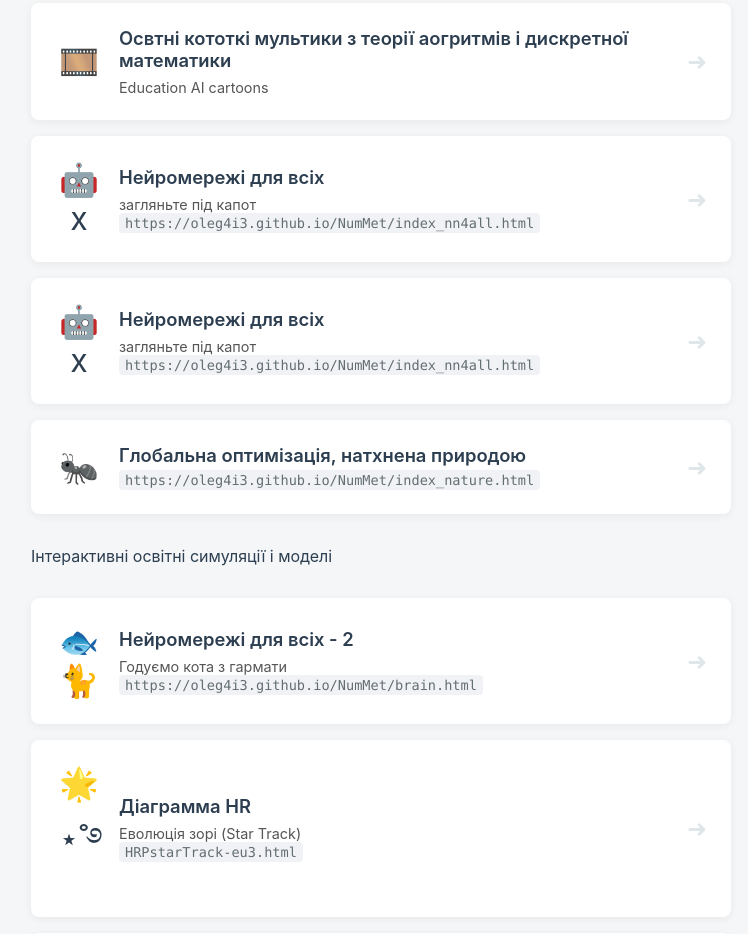
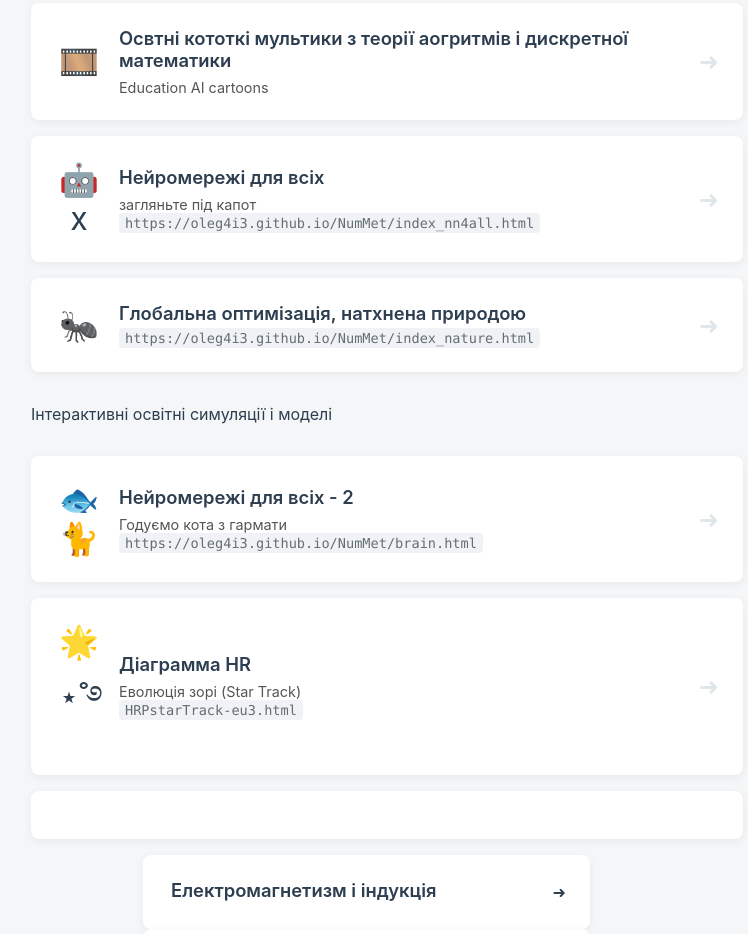
Before and after one commit to Oleg4i3/podelki, a plain HTML site: page index.html in a window 1280 px wide. Shown: the part 746-1680 px from the top of the page, without its empty margins (259-1007 px from the left). Drawn offline with Linux system fonts and the light colour scheme.

Commit message:
Update index.html

```diff
--- a/index.html
+++ b/index.html
@@ -228,17 +228,7 @@
             </div>
             <span class="arrow">➜</span>
 			</a>
-  <a href="https://oleg4i3.github.io/NumMet/index_nn4all.html" class="card">
-            <div class="card-content">
-                <span class="icon">🤖x</span>
-                <div class="info">
-                    <span class="title">Нейромережі для всіх</span>
-                    <span class="desc">загляньте під капот</span>
-                    <span class="filename">https://oleg4i3.github.io/NumMet/index_nn4all.html</span>
-                </div>
-            </div>
-            <span class="arrow">➜</span>
-        </a>
+
 		   <a href="https://oleg4i3.github.io/NumMet/index_nn4all.html" class="card">
             <div class="card-content">
                 <span class="icon">🤖x</span>
@@ -291,7 +281,17 @@
             </div>
             <span class="arrow">➜</span>
         </a>
+        <a href="left_hand_rule.html" class="card">
+            <div class="card-content">
+                <span class="icon">🧲࿔</span>
+                <div class="info">
+                    <span class="title">Електромагнетизм і індукція</span>
 
+                    <span class="left_hand_rule.html</span>
+                </div>
+            </div>
+            <span class="arrow">➜</span>
+        </a>
         <a href="year2.html" class="card">
             <div class="card-content">
                 <span class="icon">🌍</span>
```
